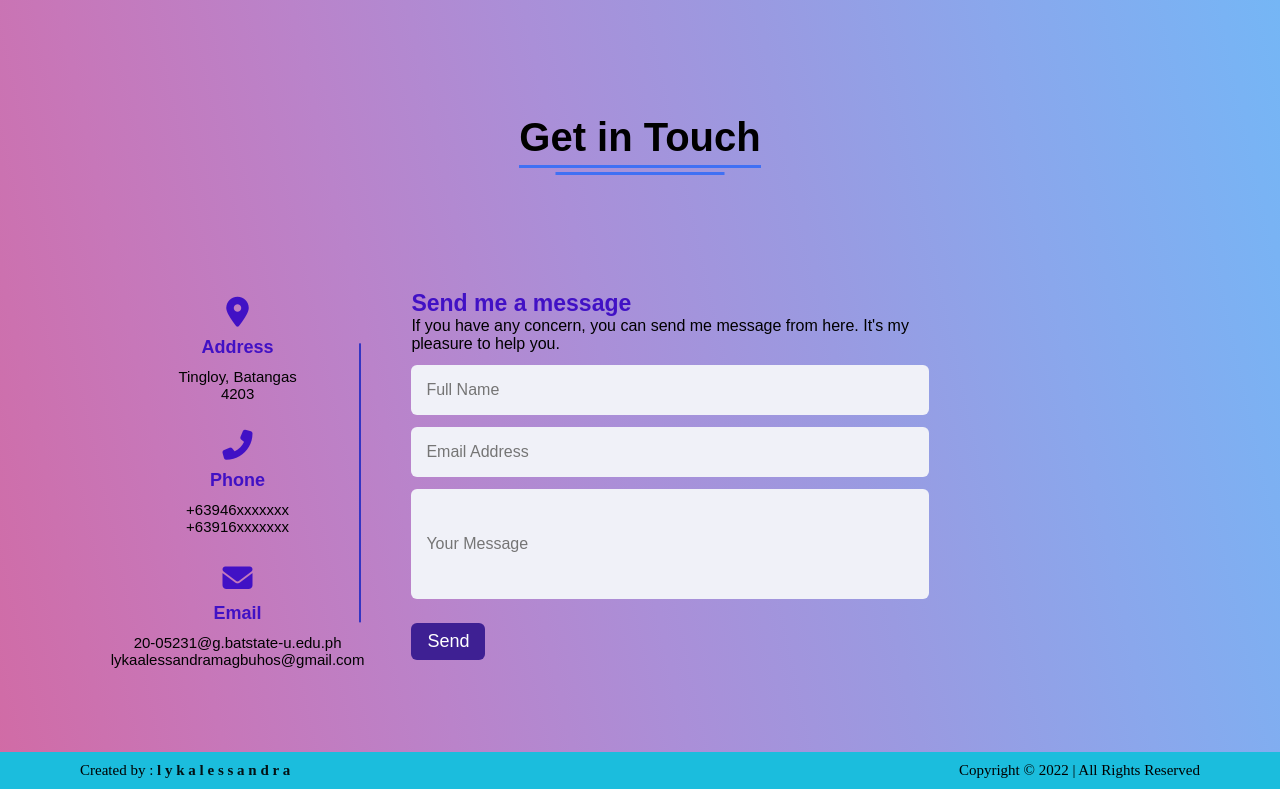
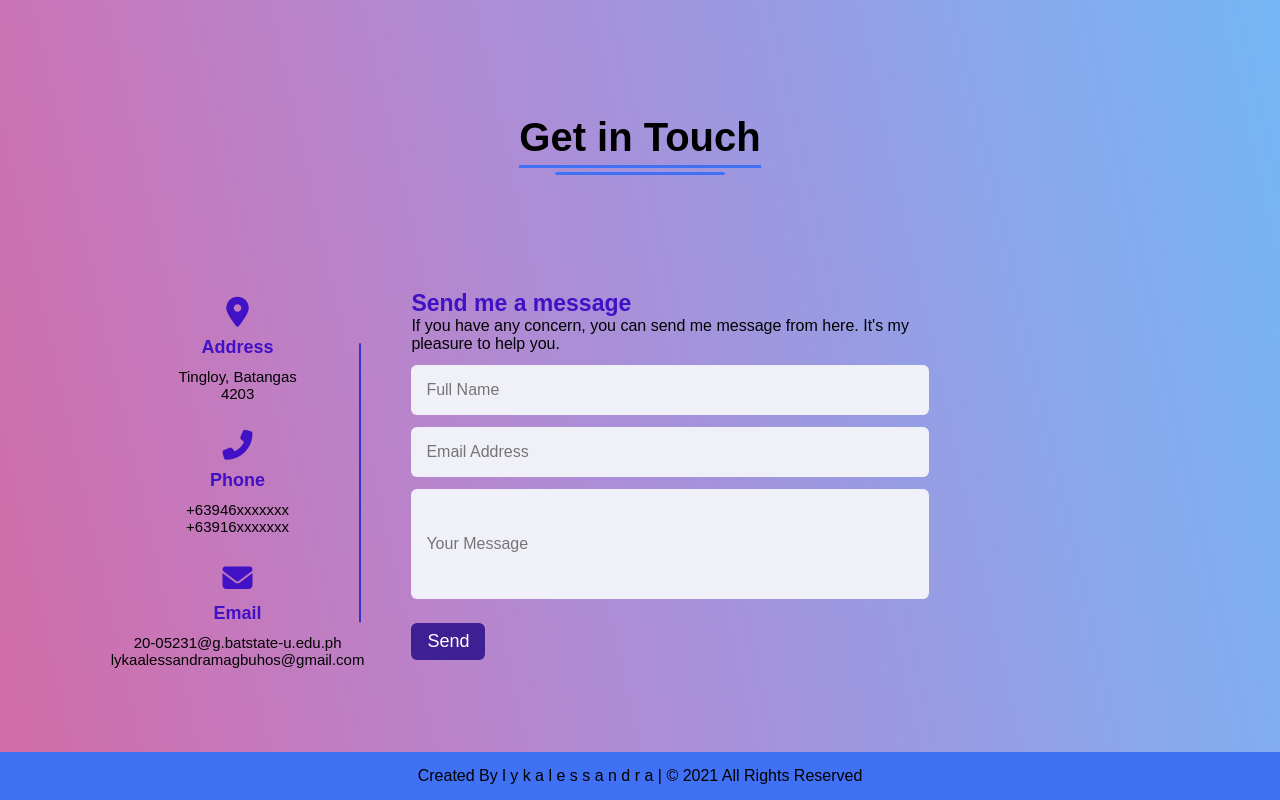
Before and after one commit to LykaAlessandra/magbuhos, a plain HTML site: page index.html in a window 1280 px wide. Shown: the part 4980-5780 px from the top of the page. Drawn offline with Linux system fonts and the light colour scheme; a web font is replaced by a local one.

Commit message:
new update

```diff
--- a/index.html
+++ b/index.html
@@ -264,14 +264,11 @@
  </section>
 <!-- Footer Section Start -->
 <footer>
-  <div class="bottom-details">
-    <div class="bottom_text">
-      <h3>Created by : <a href="#">l y k a l e s s a n d r a</a></h3>
-      <h3 class="copyright_text">Copyright © 2022  | All Rights Reserved</h3>
-    </div>
+  <div class="text">
+    <span>Created By <a href="#">l y k a l e s s a n d r a</a> | &#169; 2021 All Rights Reserved</span>
   </div>
 </footer>
+
   <script src="script.js"></script>
-  <script src="https://smtpjs.com/v3/smtp.js"></script>
 </body>
 </html>
--- a/style.css
+++ b/style.css
@@ -506,54 +506,28 @@ section  .topic{
   color: rgb(0, 0, 0);
 
 }
-.status{
-  width: 90%;
-  max-width: 500px;
+
+/* Footer CSS */
+footer{
+  background: #4070f4;
+  padding: 15px 0;
   text-align: center;
-  padding: 10px;
-  margin: 0 auto;
-  border-radius: 8px;
+  font-family: 'Asul', sans-serif;
 }
-.status .success{
-  color: blue;
-}
-/* Footer CSS */
-footer .bottom-details{
-  width: 100%;
-  background:#1bbddd;
-  text-align: center;
-
-}
-footer .bottom-details .bottom_text{
-  max-width: 1200px;
-  margin: auto;
-  padding: 10px 40px;
-  display: flex;
-  text-align: center;
+footer .text span{
+  font-size: 16px;
+  font-weight: 400;
+  color: black;
   justify-content: space-between;
 }
-.bottom-details .bottom_text h3{
-  font-size: 15px;
-  font-weight: 300;
-  color: rgb(0, 0, 0);
-  text-decoration: none;
+footer .text span a{
+  font-weight: 500;
+  color: black;
 }
-.bottom-details .bottom_text a{
-  font-size: 15px;
-  font-weight: 300;
-  color: rgb(0, 0, 0);
-  opacity: 0.9;
-  text-decoration: none;
-  font-weight: bold;
+footer .text span a:hover{
+  text-decoration: underline;
+  color: white;
 }
-.bottom-details .bottom_text a:hover{
-  opacity: 1;
-  text-decoration: underline;
-}
-.bottom-details .bottom_text a{
-  margin-right: 10px;
-}
-
 /* Scroll TO Top Button CSS */
 .scroll-button a{
   position: fixed;
@@ -748,14 +722,3 @@ footer .bottom-details .bottom_text{
    width: 100%;
    margin-left: 0;
  }
-/* Media Query for Footer */
-@media (max-width: 700px){
-  footer{
-    position: relative;
-  }
-
-  .bottom-details .bottom_text h3,
-  .bottom-details .bottom_text a{
-    font-size: 13px;
-  }
-}
```
